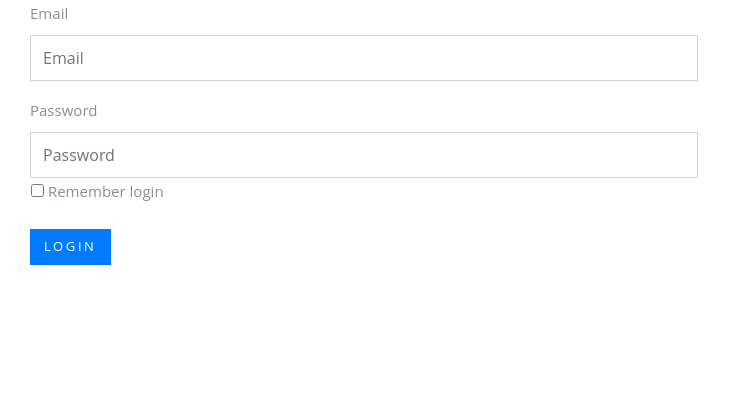
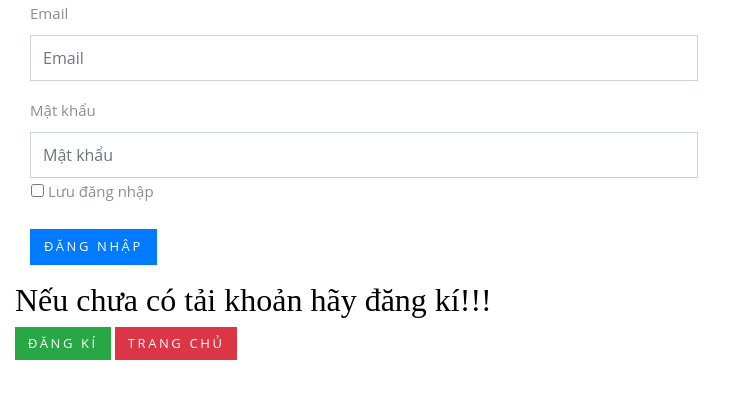
Before and after one commit to chun1chunz/food, a PHP site: page /abc/user_login in a window 1280 px wide. Shown: the top 399 px of the page, without its empty margins (0-746 px from the left). Run offline with PHP 8.4, Linux system fonts and the light colour scheme.

Commit message:
fig bug2

```diff
--- a/controllers/HomeController.php
+++ b/controllers/HomeController.php
@@ -4,6 +4,15 @@ require_once './models/Invoice.php';
 class HomeController
 {
     public function index(){
+        date_default_timezone_set('Asia/Ho_Chi_Minh');
+
+                $a = getdate();
+                $mday = $a['mday'];
+                $mon = $a['mon'];
+                $year = $a['year'];
+                $weekday = $a['weekday'];
+//var_dump($weekday); die;
+                $date_create = $weekday.', '.$mday.':'.$mon.':'.$year;
         //$model = Product::all();
 
         $total_records = Product::count();
--- a/controllers/LoginController.php
+++ b/controllers/LoginController.php
@@ -74,7 +74,7 @@ class LoginController
                         // }
                         //var_dump((int)$_SESSION['login']['role']); die;
                         if((int)$_SESSION['login']['role'] == 1){
-                            $_SESSION['hi']="Đăng nhập thành công admin.!!!";
+                            $_SESSION['Ok']="Đăng nhập thành công admin.!!!";
 
                                 header('location: product');
                                 exit();
--- a/user/user_login.php
+++ b/user/user_login.php
@@ -40,9 +40,9 @@
                               </div>
 
                               <div class="form-group">
-                                  <label class="col-md-3 control-lable" for="password">Password</label>
+                                  <label class="col-md-3 control-lable" for="password">Mật khẩu</label>
                                   <div class="col-md-9">
-                                      <input type="password" class="form-control" id="password" name="password" placeholder="Password" />
+                                      <input type="password" class="form-control" id="password" name="password" placeholder="Mật khẩu" />
                                           <?php if(isset($_GET['passworderr'])):?>
                                               <span class="text-danger err"><?= $_GET['passworderr'] ?></span>
                                           <?php endif?>
@@ -50,13 +50,13 @@
                                   </div>
                                   <div class="remember pl-3">
                                     <input type="checkbox"  name="remember" value="1">
-                                    <label>Remember login</label>
-                                </div>
+                                    <label>Lưu đăng nhập</label>
+                                  </div>
                                 </div>
 
                               <div class="form-group">
                                   <div class="col-sm-9 col-sm-offset-4">
-                                      <button type="submit" class="btn btn-primary submit_login" name="submit" value="Login">Login</button>
+                                      <button type="submit" class="btn btn-primary submit_login" name="submit" value="Login">Đăng Nhập</button>
                                   </div>
                               </div>
                           </form>
@@ -66,5 +66,8 @@
                     </div>
                   </div>
                 </div>
+                <h2>Nếu chưa có tải khoản hãy đăng kí!!! </h2>
+                <a href="signup" class="btn btn-success">Đăng kí</a>
+                <a href="product" class="btn btn-danger">Trang chủ</a>
         </section>
 </div>
```
Also changed, not shown: user/index.php (+8 -2 lines), user/signup.php (+5 -4 lines).
